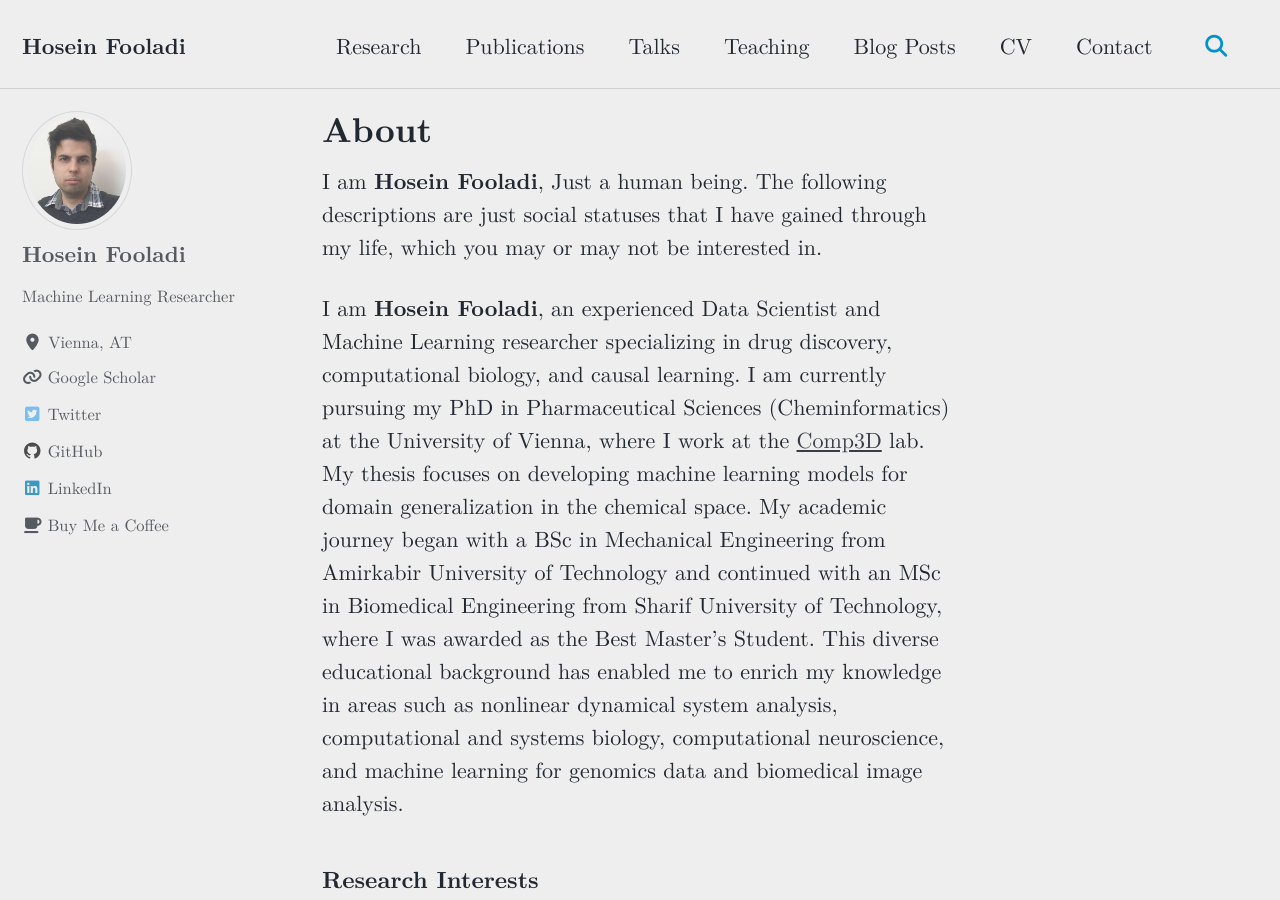
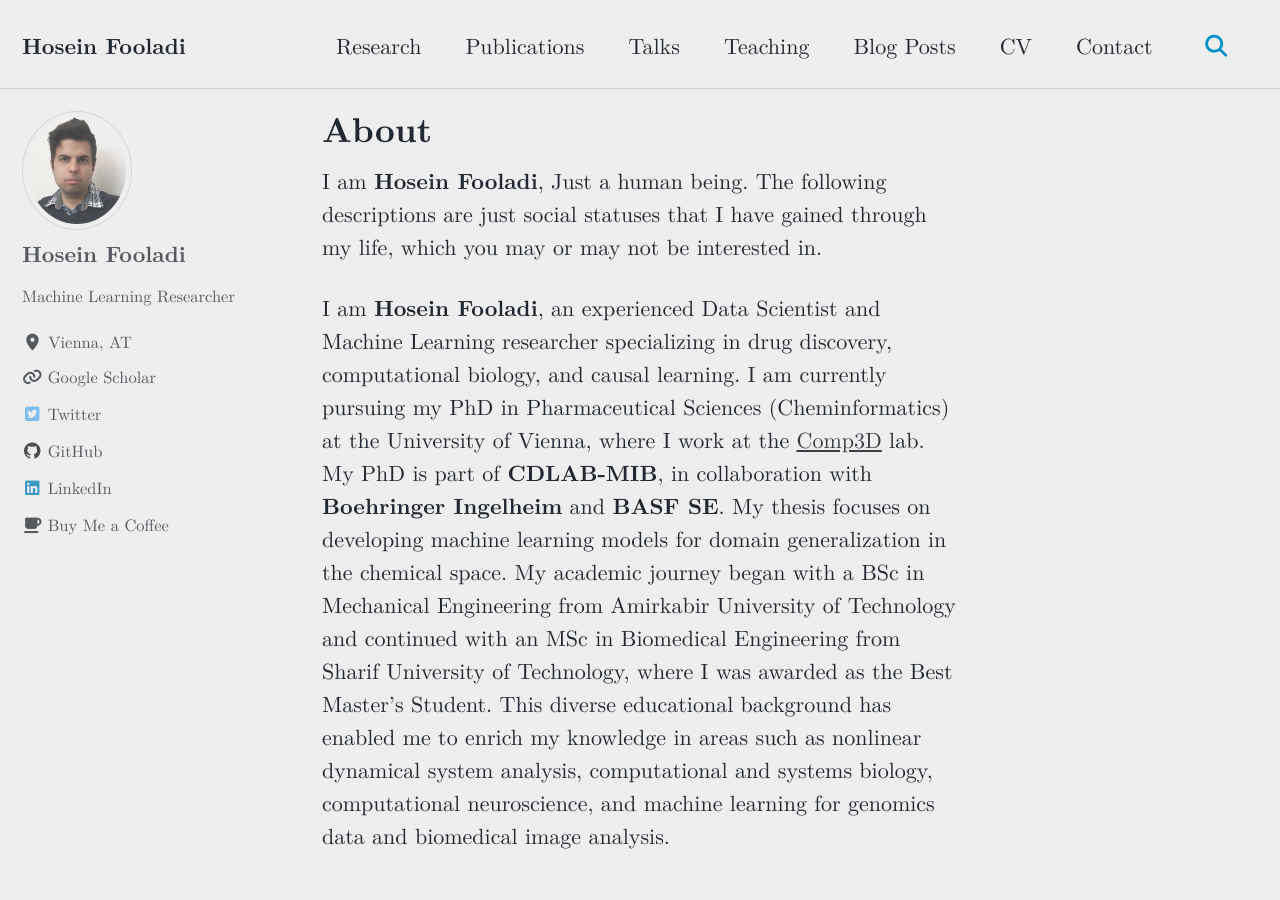
Before and after one commit to HFooladi/HFooladi.github.io, a Jekyll site: the page built from index.md, in a window 1280 px wide and 900 px high. Built offline with Jekyll 4.4.1, drawn with Linux system fonts in a browser that asks for light colours; cached includes are drawn as plain includes.

Commit message:
Note CDLAB-MIB and industry collaboration in PhD bio
Co-Authored-By: Claude Opus 4.8 (1M context) <noreply@anthropic.com>

```diff
--- a/index.md
+++ b/index.md
@@ -8,7 +8,7 @@ keywords: "machine learning, drug discovery, cheminformatics, PhD researcher, co
 
 I am **Hosein Fooladi**, Just a human being. The following descriptions are just social statuses that I have gained through my life, which you may or may not be interested in.
 
-I am **Hosein Fooladi**, an experienced Data Scientist and Machine Learning researcher specializing in drug discovery, computational biology, and causal learning. I am currently pursuing my PhD in Pharmaceutical Sciences (Cheminformatics) at the University of Vienna, where I work at the [Comp3D](https://comp3d.univie.ac.at/) lab. My thesis focuses on developing machine learning models for domain generalization in the chemical space.
+I am **Hosein Fooladi**, an experienced Data Scientist and Machine Learning researcher specializing in drug discovery, computational biology, and causal learning. I am currently pursuing my PhD in Pharmaceutical Sciences (Cheminformatics) at the University of Vienna, where I work at the [Comp3D](https://comp3d.univie.ac.at/) lab. My PhD is part of **CDLAB-MIB**, in collaboration with **Boehringer Ingelheim** and **BASF SE**. My thesis focuses on developing machine learning models for domain generalization in the chemical space.
 My academic journey began with a BSc in Mechanical Engineering from Amirkabir University of Technology and continued with an MSc in Biomedical Engineering from Sharif University of Technology, where I was awarded as the Best Master's Student. This diverse educational background has enabled me to enrich my knowledge in areas such as nonlinear dynamical system analysis, computational and systems biology, computational neuroscience, and machine learning for genomics data and biomedical image analysis.
 
 #### Research Interests
```
